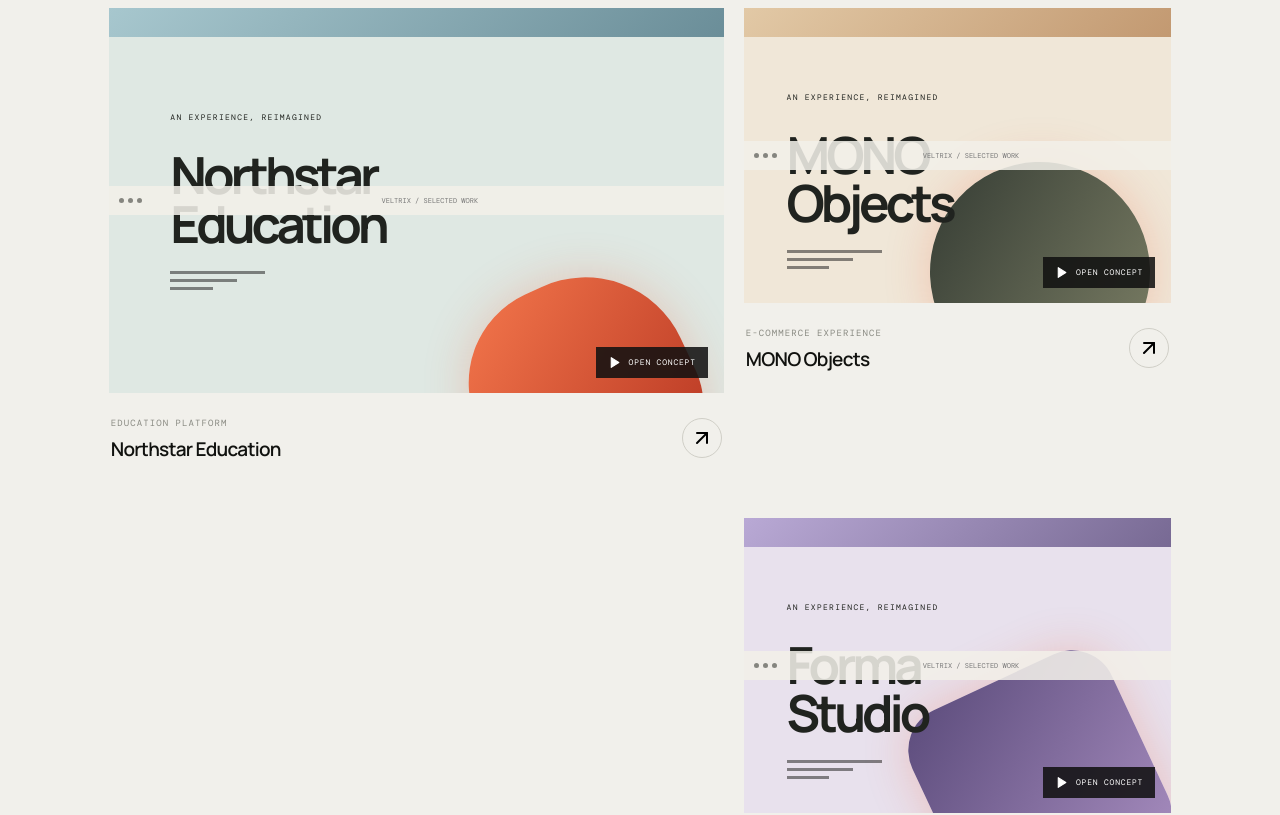
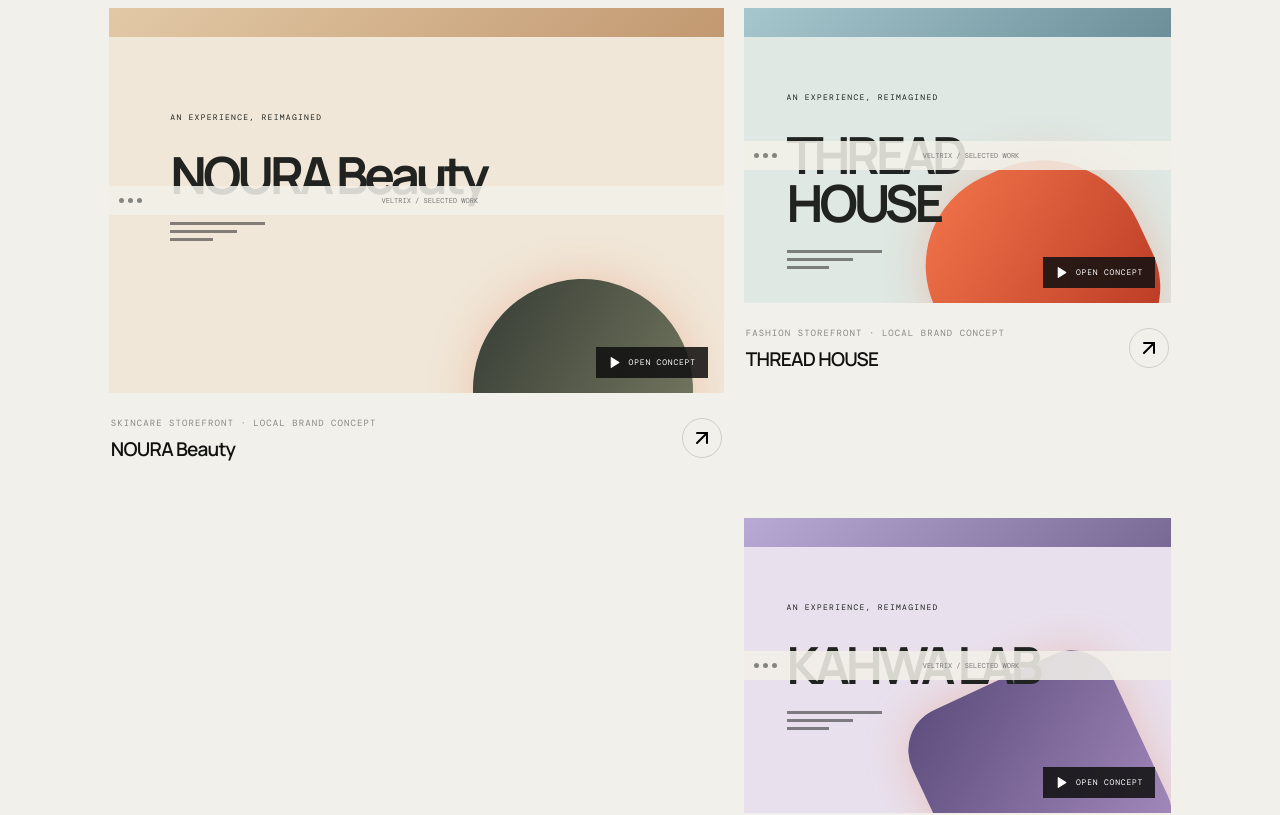
Before and after one commit to beshoy1402/veltrix, a Next.js app: page / in a window 1280 px wide. Shown: the part 1180-1995 px from the top of the page. Built offline with nearby package versions, Linux system fonts and the light colour scheme; no server answers; the database is empty.

Commit message:
Add local brand storefront entries to portfolio

```diff
--- a/src/app/page.tsx
+++ b/src/app/page.tsx
@@ -11,9 +11,9 @@ const services=[
  {n:"06",name:"Digital growth & care",desc:"Ongoing optimization, visibility and support after launch.",price:"20,000",tag:"SEO · PERFORMANCE · SUPPORT"}
 ];
 const projects=[
- {name:"Northstar Education",type:"Education platform",category:"Platforms",theme:"blue",desc:"A connected digital experience for modern learning communities."},
- {name:"MONO Objects",type:"E-commerce experience",category:"Commerce",theme:"sand",desc:"A considered storefront built around product, story and simplicity."},
- {name:"Forma Studio",type:"Brand website",category:"Websites",theme:"violet",desc:"A confident digital home for an independent creative practice."}
+ {name:"NOURA Beauty",type:"Skincare storefront · Local brand concept",category:"Commerce",theme:"sand",slug:"noura-beauty",desc:"A warm, editorial skincare shop with product discovery, collections and a working demo cart."},
+ {name:"THREAD HOUSE",type:"Fashion storefront · Local brand concept",category:"Commerce",theme:"blue",slug:"thread-house",desc:"A modern fashion storefront with category browsing, product details and cart interactions."},
+ {name:"KAHWA LAB",type:"Coffee storefront · Local brand concept",category:"Commerce",theme:"violet",slug:"kahwa-lab",desc:"A specialty coffee shop concept with blends, brewing gear and bundle shopping."}
 ];
 export default function Home(){
  const [lang,setLang]=useState<"en"|"ar">("en");
```
